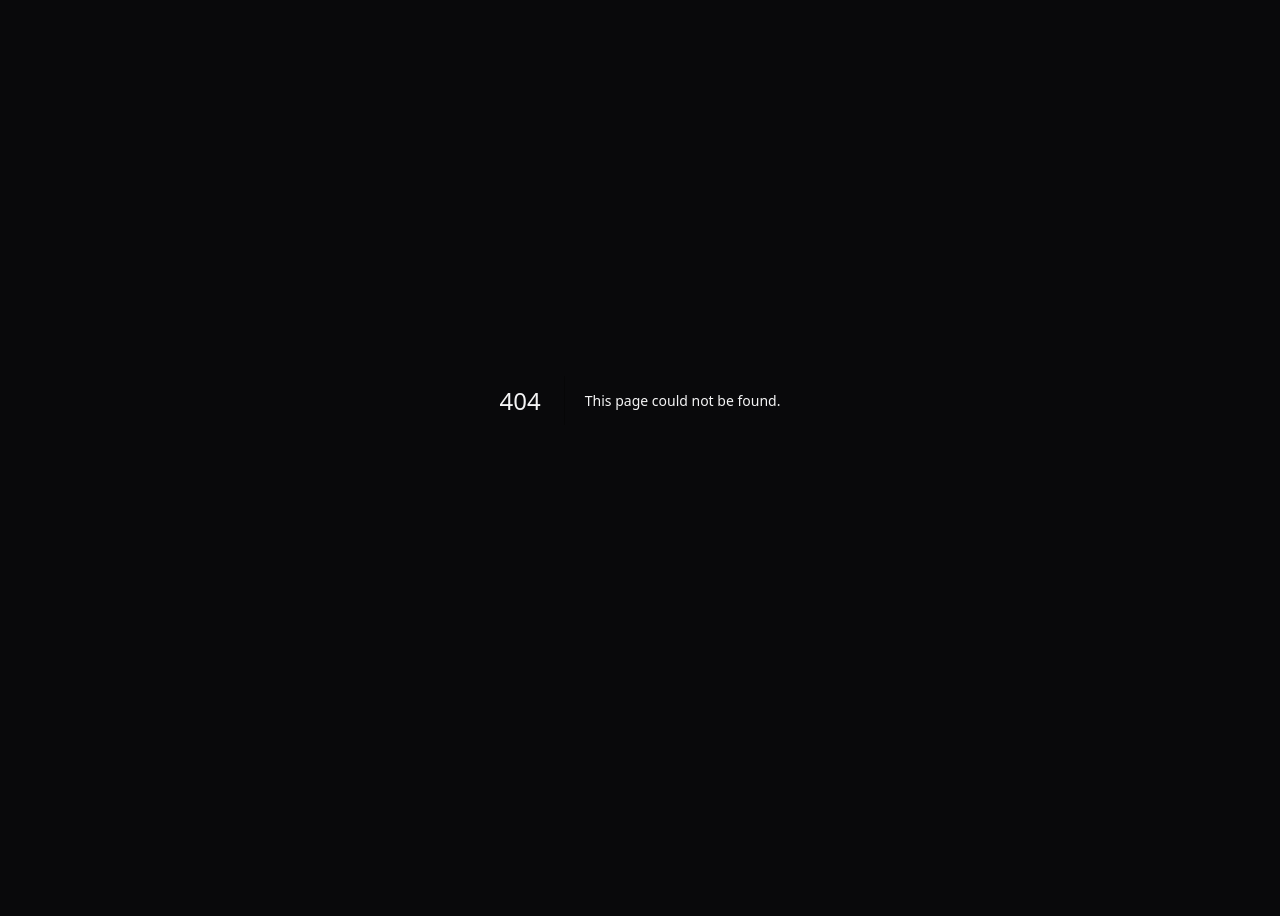
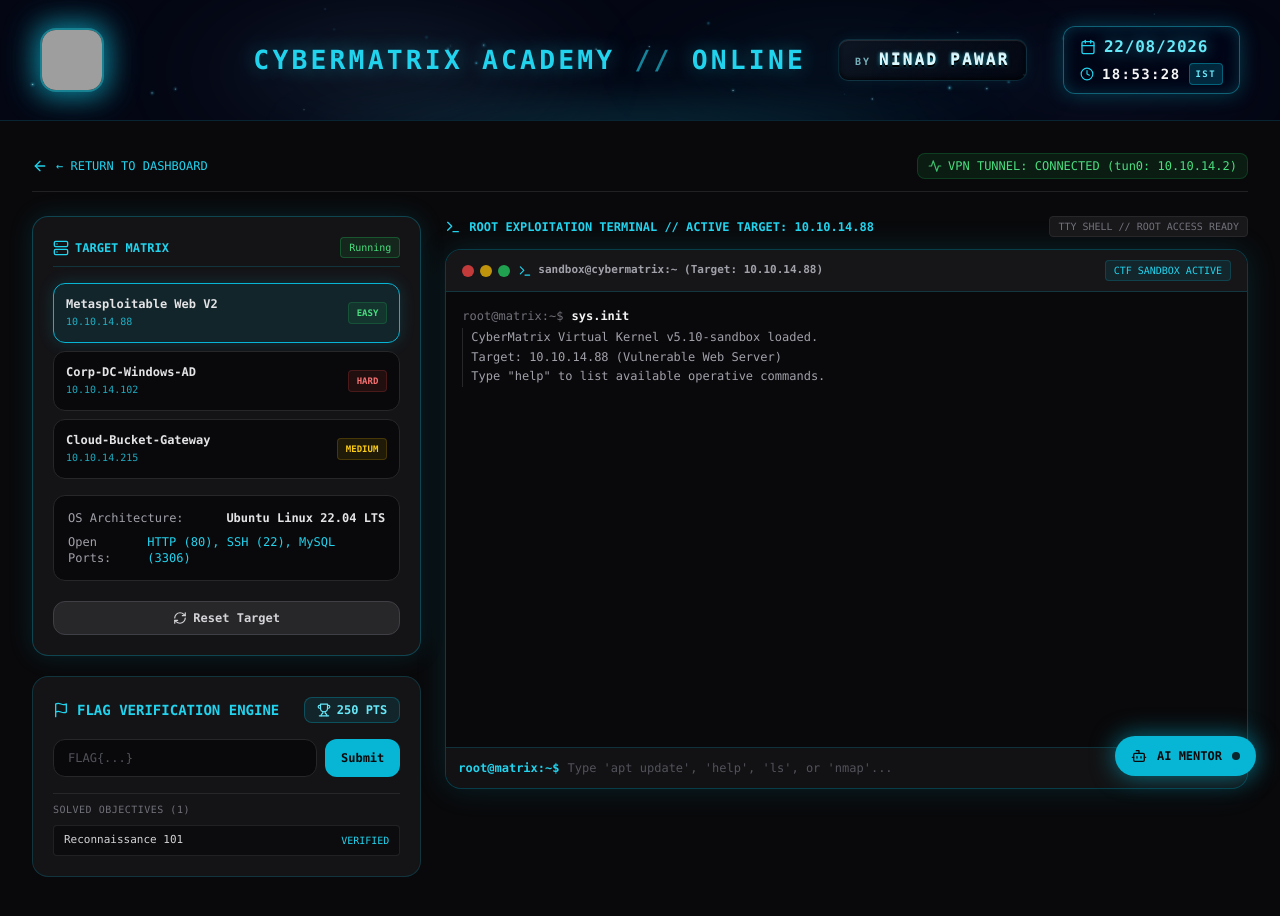
Before and after one commit to ninadcyber88-max/cybermatrix-academy, a Next.js app: page /arena in a window 1280 px wide. Before the commit this address had no page. Shown: the top 916 px of the page. Before the commit the page ends 800 px from the top, so only its background shows below. Built offline with nearby package versions, Linux system fonts and the light colour scheme; grey boxes are pictures that could not be loaded.

Commit message:
feat: build dedicated CTF Arena with multi-target matrix and VM reset controller

```diff
--- /dev/null
+++ b/app/arena/page.tsx
@@ -0,0 +1,195 @@
+'use client';
+
+import { useState } from 'react';
+import Link from 'next/link';
+import { CyberSmokeHeader } from "@/components/CyberSmokeHeader";
+import { StudentAIAssistant } from "@/components/StudentAIAssistant";
+import { CTFTerminal } from "@/components/CTFTerminal";
+import { CTFFlagSubmit } from "@/components/CTFFlagSubmit";
+import {
+  ArrowLeft,
+  Terminal,
+  ShieldAlert,
+  Cpu,
+  Activity,
+  Zap,
+  Server,
+  Network,
+  Play,
+  RefreshCw,
+  CheckCircle2
+} from "lucide-react";
+
+interface TargetMachine {
+  id: string;
+  name: string;
+  ip: string;
+  os: string;
+  difficulty: 'Easy' | 'Medium' | 'Hard' | 'Insane';
+  services: string[];
+  status: 'Running' | 'Booting' | 'Offline';
+}
+
+const TARGETS: TargetMachine[] = [
+  {
+    id: 't1',
+    name: 'Metasploitable Web V2',
+    ip: '10.10.14.88',
+    os: 'Ubuntu Linux 22.04 LTS',
+    difficulty: 'Easy',
+    services: ['HTTP (80)', 'SSH (22)', 'MySQL (3306)'],
+    status: 'Running',
+  },
+  {
+    id: 't2',
+    name: 'Corp-DC-Windows-AD',
+    ip: '10.10.14.102',
+    os: 'Windows Server 2022',
+    difficulty: 'Hard',
+    services: ['Kerberos (88)', 'LDAP (389)', 'SMB (445)'],
+    status: 'Running',
+  },
+  {
+    id: 't3',
+    name: 'Cloud-Bucket-Gateway',
+    ip: '10.10.14.215',
+    os: 'Alpine Container / AWS IMDS',
+    difficulty: 'Medium',
+    services: ['API Proxy (8080)', 'SSRF Gateway'],
+    status: 'Running',
+  },
+];
+
+export default function CTFArenaPage() {
+  const [selectedTarget, setSelectedTarget] = useState<TargetMachine>(TARGETS[0]);
+  const [resetting, setResetting] = useState(false);
+
+  const handleResetTarget = () => {
+    setResetting(true);
+    setTimeout(() => {
+      setResetting(false);
+    }, 1500);
+  };
+
+  return (
+    <main className="min-h-screen bg-zinc-950 text-zinc-100 font-mono pb-16">
+      <CyberSmokeHeader />
+
+      <div className="max-w-7xl mx-auto p-4 md:p-8 space-y-6">
+
+        {/* Navigation & Live HUD */}
+        <div className="flex flex-wrap items-center justify-between gap-4 border-b border-zinc-800/80 pb-3">
+          <Link
+            href="/"
+            className="flex items-center space-x-2 text-xs text-cyan-400 hover:text-cyan-300 transition group"
+          >
+            <ArrowLeft className="w-4 h-4 transform group-hover:-translate-x-1 transition" />
+            <span>← RETURN TO DASHBOARD</span>
+          </Link>
+          <div className="flex items-center space-x-4 text-xs">
+            <div className="flex items-center space-x-1.5 text-green-400 bg-green-500/10 px-2.5 py-1 rounded-lg border border-green-500/20">
+              <Activity className="w-3.5 h-3.5 animate-pulse" />
+              <span>VPN TUNNEL: CONNECTED (tun0: 10.10.14.2)</span>
+            </div>
+          </div>
+        </div>
+
+        {/* 3-Column Arena Grid */}
+        <div className="grid grid-cols-1 lg:grid-cols-12 gap-6 items-start">
+
+          {/* Column 1 (4 Cols): Target Machines & Control Deck */}
+          <div className="lg:col-span-4 space-y-5">
+
+            {/* Target Controller */}
+            <div className="p-5 rounded-2xl bg-zinc-900/80 border border-cyan-500/30 backdrop-blur-md space-y-4 shadow-[0_0_25px_rgba(6,182,212,0.15)]">
+              <div className="flex items-center justify-between border-b border-cyan-500/20 pb-2">
+                <span className="text-xs font-bold text-cyan-400 flex items-center gap-1.5">
+                  <Server className="w-4 h-4" />
+                  TARGET MATRIX
+                </span>
+                <span className="text-[10px] text-green-400 bg-green-500/10 px-2 py-0.5 rounded border border-green-500/30">
+                  {selectedTarget.status}
+                </span>
+              </div>
+
+              <div className="space-y-2">
+                {TARGETS.map((t) => (
+                  <button
+                    key={t.id}
+                    onClick={() => setSelectedTarget(t)}
+                    className={`w-full text-left p-3 rounded-xl border transition flex items-center justify-between text-xs cursor-pointer ${
+                      selectedTarget.id === t.id
+                        ? 'bg-cyan-500/10 border-cyan-500 text-cyan-300 shadow-[0_0_15px_rgba(6,182,212,0.2)]'
+                        : 'bg-zinc-950 border-zinc-800 text-zinc-400 hover:border-zinc-700'
+                    }`}
+                  >
+                    <div>
+                      <p className="font-bold text-zinc-200">{t.name}</p>
+                      <p className="text-[10px] text-cyan-400/80 mt-0.5">{t.ip}</p>
+                    </div>
+                    <span className={`text-[9px] font-bold px-2 py-0.5 rounded uppercase ${
+                      t.difficulty === 'Easy'
+                        ? 'bg-green-500/10 text-green-400 border border-green-500/20'
+                        : t.difficulty === 'Medium'
+                        ? 'bg-yellow-500/10 text-yellow-400 border border-yellow-500/20'
+                        : 'bg-red-500/10 text-red-400 border border-red-500/20'
+                    }`}>
+                      {t.difficulty}
+                    </span>
+                  </button>
+                ))}
+              </div>
+
+              {/* Selected Target Specs */}
+              <div className="p-3.5 rounded-xl bg-zinc-950 border border-zinc-800 space-y-2 text-xs">
+                <div className="flex justify-between text-zinc-400">
+                  <span>OS Architecture:</span>
+                  <span className="text-zinc-200 font-bold">{selectedTarget.os}</span>
+                </div>
+                <div className="flex justify-between text-zinc-400">
+                  <span>Open Ports:</span>
+                  <span className="text-cyan-400">{selectedTarget.services.join(', ')}</span>
+                </div>
+              </div>
+
+              {/* Action Buttons */}
+              <div className="flex gap-2 pt-1">
+                <button
+                  onClick={handleResetTarget}
+                  disabled={resetting}
+                  className="flex-1 py-2 rounded-xl bg-zinc-800 hover:bg-zinc-700 text-zinc-300 font-bold text-xs flex items-center justify-center space-x-1.5 transition cursor-pointer border border-zinc-700"
+                >
+                  <RefreshCw className={`w-3.5 h-3.5 ${resetting ? 'animate-spin text-cyan-400' : ''}`} />
+                  <span>{resetting ? 'Rebooting VM...' : 'Reset Target'}</span>
+                </button>
+              </div>
+            </div>
+
+            {/* Quick Flag Submission */}
+            <CTFFlagSubmit />
+          </div>
+
+          {/* Column 2 (8 Cols): Attack Sandbox Terminal */}
+          <div className="lg:col-span-8 space-y-3">
+            <div className="flex items-center justify-between">
+              <h2 className="text-xs font-bold text-cyan-400 flex items-center space-x-2">
+                <Terminal className="w-4 h-4" />
+                <span>ROOT EXPLOITATION TERMINAL // ACTIVE TARGET: {selectedTarget.ip}</span>
+              </h2>
+              <span className="text-[10px] text-zinc-500 bg-zinc-900 px-2 py-0.5 rounded border border-zinc-800">
+                TTY SHELL // ROOT ACCESS READY
+              </span>
+            </div>
+
+            <div className="h-[540px]">
+              <CTFTerminal />
+            </div>
+          </div>
+
+        </div>
+      </div>
+
+      <StudentAIAssistant />
+    </main>
+  );
+}
--- a/app/page.tsx
+++ b/app/page.tsx
@@ -3,7 +3,7 @@ import { StudentAIAssistant } from "@/components/StudentAIAssistant";
 import { CTFTerminal } from "@/components/CTFTerminal";
 import { CTFFlagSubmit } from "@/components/CTFFlagSubmit";
 import { Leaderboard } from "@/components/Leaderboard";
-import { BookOpen, Terminal, User } from "lucide-react";
+import { BookOpen, Terminal, User, Swords } from "lucide-react";
 import Link from "next/link";
 
 export default function Home() {
@@ -13,12 +13,19 @@ export default function Home() {
 
       <div className="max-w-6xl mx-auto p-4 md:p-8 space-y-6">
         {/* Status & Navigation Bar */}
-        <div className="flex items-center justify-between border-b border-zinc-800/80 pb-3">
+        <div className="flex flex-wrap items-center justify-between gap-3 border-b border-zinc-800/80 pb-3">
           <div className="flex items-center space-x-2 text-xs text-zinc-400">
             <span className="h-2 w-2 rounded-full bg-cyan-400 animate-pulse"></span>
             <span>CYBER LAB STATUS: OPERATIONAL</span>
           </div>
           <div className="flex items-center space-x-2.5">
+            <Link
+              href="/arena"
+              className="text-xs px-3 py-1.5 rounded-lg bg-red-500/10 border border-red-500/30 text-red-400 hover:bg-red-500/20 transition flex items-center space-x-1.5 font-bold shadow-[0_0_12px_rgba(239,68,68,0.2)]"
+            >
+              <Swords className="w-3.5 h-3.5" />
+              <span>CTF ARENA</span>
+            </Link>
             <Link
               href="/profile"
               className="text-xs px-3 py-1.5 rounded-lg bg-zinc-900 border border-zinc-800 text-zinc-300 hover:text-cyan-400 hover:border-cyan-500/30 transition flex items-center space-x-1.5"
@@ -30,7 +37,7 @@ export default function Home() {
               href="/courses"
               className="text-xs px-3.5 py-1.5 rounded-lg bg-cyan-500/10 border border-cyan-500/30 text-cyan-400 hover:bg-cyan-500/20 transition font-bold"
             >
-              VIEW COURSES →
+              COURSES →
             </Link>
           </div>
         </div>
```
